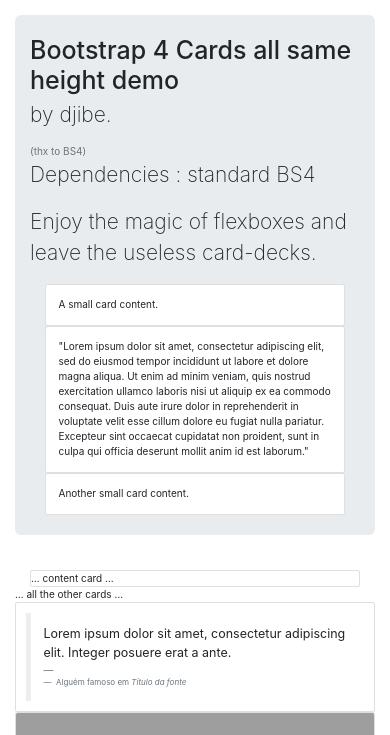
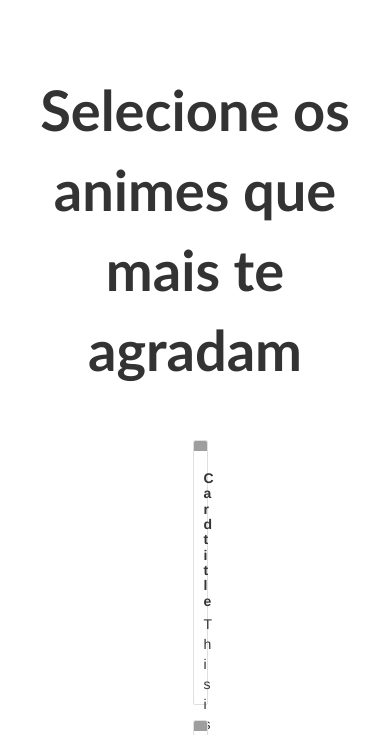
Before and after one commit to userddssilva/ods-trabalho-ii, a Python web app: template app/templates/first-login.html in a window 390 px wide. Shown: the top 735 px of the page. Run offline with Jinja, Linux system fonts and the light colour scheme; the template is opened without the code that fills it, so the values that code supplies are empty; some libraries are stand-ins or nearby versions; grey boxes are pictures that could not be loaded.

Commit message:
feat: primeiro login

```diff
--- a/app/templates/first-login.html
+++ b/app/templates/first-login.html
@@ -17,211 +17,197 @@
   <link rel="stylesheet" href="https://maxcdn.bootstrapcdn.com/bootstrap/3.4.1/css/bootstrap.min.css">
   <!-- <link rel="stylesheet" href="css/styles.css"> -->
 
-<style>
-  .my-flex-card > div > div.card {
-      height: calc(100% - 15px);
-      margin-bottom: 15px;
-  }
+  <style>
+    .grid-cards {
+      margin-top: 50px;
+      margin-left: 200px;
+      margin-right: 200px;
+      margin-bottom: 100px;
+    }
+
+    .text-select-item {
+      margin-top: 70px;
+      text-align: center;
+      font-family: 'Trebuchet MS', 'Lucida Sans Unicode', 'Lucida Grande', 'Lucida Sans', Arial, sans-serif;
+      font-size: 56px;
+      font-weight: bold;
+    }
+
+    h5 {
+      font-weight: bold;
+    }
+
+    /* img {
+      height: 150px;
+      width: 100%;
+    }
+
+    .item {
+      padding-left: 5px;
+      padding-right: 5px;
+    } */
+
+    .item-card {
+      transition: 0.5s;
+      cursor: pointer;
+    }
+
+    .item-card-title {
+      font-size: 15px;
+      transition: 1s;
+      cursor: pointer;
+    }
+
+    .item-card-title i {
+      font-size: 15px;
+      transition: 1s;
+      cursor: pointer;
+      color: #ffa710
+    }
+
+    .card-title i:hover {
+      transform: scale(1.25) rotate(100deg);
+      color: #18d4ca;
+
+    }
+
+    .card:hover {
+      transform: scale(1.05);
+      box-shadow: 10px 10px 15px rgba(0, 0, 0, 0.3);
+    }
+
+    .card-text {
+      height: 80px;
+    }
+
+    .card::before,
+    .card::after {
+      position: absolute;
+      top: 0;
+      right: 0;
+      bottom: 0;
+      left: 0;
+      transform: scale3d(0, 0, 1);
+      transition: transform .3s ease-out 0s;
+      background: rgba(255, 255, 255, 0.1);
+      content: '';
+      pointer-events: none;
+    }
+
+    .card::before {
+      transform-origin: left top;
+    }
+
+    .card::after {
+      transform-origin: right bottom;
+    }
+
+    .card:hover::before,
+    .card:hover::after,
+    .card:focus::before,
+    .card:focus::after {
+      transform: scale3d(1, 1, 1);
+    }
   </style>
+
+  <script>
+    var a;
+    function show_hide(card_id) {
+      if (a == 1) {
+        // document.getElementById("card-x").style.display = "inline";
+        document.getElementById(card_id).style.backgroundColor = ""
+        a = 0;
+      } else {
+        document.getElementById(card_id).style.backgroundColor = "#d2d2d2"
+        // document.getElementById("card-x").style.display = "none";
+        a = 1;
+      }
+      return a;
+    }
+  </script>
 </head>
 
-<body >
-  <link href="https://maxcdn.bootstrapcdn.com/bootstrap/4.0.0/css/bootstrap.min.css" rel="stylesheet" />
-
-<link href="https://fonts.googleapis.com/css?family=Roboto:300,300i,400,400i,500,500i,700,700i" rel="stylesheet">
-<div class="container">
-  <div class="row my-4">
-    <div class="col">
-      <div class="jumbotron">
-        <h1>Bootstrap 4 Cards all same height demo</h1>
-        <p class="lead">by djibe.</p>
-        <span class="text-muted">(thx to BS4)</span>
-        <p>Dependencies : standard BS4</p>
-        <p>
-          Enjoy the magic of flexboxes and leave the useless card-decks.
-        </p>
-        <div class="container-fluid">
-          <div class="row">
-            <div class="col-sm d-flex">
-              <div class="card card-body flex-fill">
-                A small card content.
-              </div>
+<body>
+  <div class="text-select-item">
+    Selecione os animes que mais te agradam
+  </div>
+  <!-- ------------------------------------------------------------------------------- -->
+  <div class="grid-cards">
+    <form action="#" method="post">
+      <div class="row row-cols-1 row-cols-md-4 g-4">
+        <div class="col">
+          <div class="card h-100" id="card-x" onclick="show_hide('card-x')">
+            <img src="..." class="card-img-top"
+              onerror="this.onerror=null; this.src='https://reactnativecode.com/wp-content/uploads/2018/02/Default_Image_Thumbnail.png'">
+            <div class="card-body">
+              <h5 class="card-title">Card title</h5>
+              <p class="card-text">This is a longer card with supporting text below as a natural lead-in to additional
+                content. This content is a little bit longer.</p>
             </div>
-            <div class="col-sm d-flex">
-              <div class="card card-body flex-fill">
-                "Lorem ipsum dolor sit amet, consectetur adipiscing elit, sed do eiusmod tempor incididunt ut labore et dolore magna aliqua. Ut enim ad minim veniam, quis nostrud exercitation ullamco laboris nisi ut aliquip ex ea commodo consequat. Duis aute irure dolor
-                in reprehenderit in voluptate velit esse cillum dolore eu fugiat nulla pariatur. Excepteur sint occaecat cupidatat non proident, sunt in culpa qui officia deserunt mollit anim id est laborum."
-              </div>
+          </div>
+        </div>
+        <div class="col">
+          <div class="card h-100">
+            <img src="..." class="card-img-top"
+              onerror="this.onerror=null; this.src='https://reactnativecode.com/wp-content/uploads/2018/02/Default_Image_Thumbnail.png'">
+            <div class="card-body">
+              <h5 class="card-title">Card title</h5>
+              <p class="card-text">This is a longer card with supporting text below as a natural lead-in to additional
+                content. This content is a little bit longer.
+                This is a longer card with supporting text below as a natural lead-in to additional content. This ...
+              </p>
             </div>
-            <div class="col-sm d-flex">
-              <div class="card card-body flex-fill">
-                Another small card content.
-              </div>
+          </div>
+        </div>
+        <div class="col">
+          <div class="card h-100">
+            <img src="..." class="card-img-top"
+              onerror="this.onerror=null; this.src='https://reactnativecode.com/wp-content/uploads/2018/02/Default_Image_Thumbnail.png'">
+            <div class="card-body">
+              <h5 class="card-title">Card title</h5>
+              <p class="card-text">This is a longer card with supporting text below as a natural lead-in to additional
+                content.</p>
+            </div>
+          </div>
+        </div>
+        <div class="col">
+          <div class="card h-100">
+            <img src="..." class="card-img-top"
+              onerror="this.onerror=null; this.src='https://reactnativecode.com/wp-content/uploads/2018/02/Default_Image_Thumbnail.png'">
+            <div class="card-body">
+              <h5 class="card-title">Card title</h5>
+              <p class="card-text">This is a longer card with supporting text below as a natural lead-in to additional
+                content. This content is a little bit longer.
+              </p>
+            </div>
+          </div>
+        </div>
+        <div class="col">
+          <div class="card h-100">
+            <img src="..." class="card-img-top"
+              onerror="this.onerror=null; this.src='https://reactnativecode.com/wp-content/uploads/2018/02/Default_Image_Thumbnail.png'">
+            <div class="card-body">
+              <h5 class="card-title">Card title</h5>
+              <p class="card-text">This is a longer card with supporting text below as a natural lead-in to additional
+                content. This content is a little bit longer.</p>
+            </div>
+          </div>
+        </div>
+        <div class="col">
+          <div class="card h-100">
+            <img src="..." class="card-img-top"
+              onerror="this.onerror=null; this.src='https://reactnativecode.com/wp-content/uploads/2018/02/Default_Image_Thumbnail.png'">
+            <div class="card-body">
+              <h5 class="card-title">Card title</h5>
+              <p class="card-text">This is a longer card with supporting text below as a natural lead-in to additional
+                content. This content is a little bit longer.</p>
             </div>
           </div>
         </div>
       </div>
-    </div>
+    </form>
   </div>
+  <!-- ------------------------------------------------------------------------------- -->
+</body>
 
-  <div class="container-fluid content-row">
-    <div class="row">
-        <div class="col-sm-12 col-lg-6">
-            <div class="card h-100">
-                … content card …
-            </div>
-        </div>
-        … all the other cards …
-    </div>
-  </div>
-
-  <div class="card p-3">
-    <blockquote class="blockquote mb-0 card-body">
-      <p>Lorem ipsum dolor sit amet, consectetur adipiscing elit. Integer posuere erat a ante.</p>
-      <footer class="blockquote-footer">
-        <small class="text-muted">
-          Alguém famoso em <cite title="Título da fonte">Título da fonte</cite>
-        </small>
-      </footer>
-    </blockquote>
-  </div>
-
-  <div class="card-columns">
-    <div class="card">
-      <img class="card-img-top" src="https://images.unsplash.com/photo-1444703686981-a3abbc4d4fe3?ixid=MnwxMjA3fDB8MHxzZWFyY2h8MXx8dW5pdmVyc2V8ZW58MHx8MHx8&ixlib=rb-1.2.1&w=1000&q=80" alt="Imagem de capa do card">
-      <div class="card-body">
-        <h5 class="card-title">Título do card que quebra em uma nova linha</h5>
-        <p class="card-text">Este é um card mais longo com suporte a texto embaixo, que funciona como uma introdução a um conteúdo adicional. Este conteúdo é um pouco maior.</p>
-      </div>
-    </div>
-  </div>
-
-
-  <hr class="rounded">
-
-<div class="row my-flex-card">
-    <div class="col-lg-3 col-sm-6">
-        <div class="card">
-            <div class="card-block">
-                aaaa
-            </div>
-        </div>
-    </div>
-    <div class="col-lg-3 col-sm-6">
-        <div class="card">
-            <div class="card-block">
-                bbbb
-            </div>
-        </div>
-    </div>
-    <div class="col-lg-3 col-sm-6">
-        <div class="card">
-            <div class="card-block">
-                cccc
-            </div>
-        </div>
-    </div>
-    <div class="col-lg-3 col-sm-6">
-        <div class="card">
-            <div class="card-block">
-                dddd
-            </div>
-        </div>
-    </div>
-</div>
-
-<hr class="rounded">
-
-<div class="card-deck">
-  <div class="card">
-    <img class="card-img-top" src="https://images.unsplash.com/photo-1444703686981-a3abbc4d4fe3?ixid=MnwxMjA3fDB8MHxzZWFyY2h8MXx8dW5pdmVyc2V8ZW58MHx8MHx8&ixlib=rb-1.2.1&w=1000&q=80" alt="Card image cap">
-    <div class="card-body">
-      <h5 class="card-title">Card title</h5>
-      <p class="card-text">This is a longer card with supporting text below as a natural lead-in to additional content. This content is a little bit longer.</p>
-      <p class="card-text"><small class="text-muted">Last updated 3 mins ago</small></p>
-    </div>
-  </div>
-  <div class="card">
-    <img class="card-img-top" src="https://images.unsplash.com/photo-1444703686981-a3abbc4d4fe3?ixid=MnwxMjA3fDB8MHxzZWFyY2h8MXx8dW5pdmVyc2V8ZW58MHx8MHx8&ixlib=rb-1.2.1&w=1000&q=80" alt="Card image cap">
-    <div class="card-body">
-      <h5 class="card-title">Card title</h5>
-      <p class="card-text">This card has supporting text below as a natural lead-in to additional content.</p>
-      <p class="card-text"><small class="text-muted">Last updated 3 mins ago</small></p>
-    </div>
-  </div>
-  <div class="card">
-    <img class="card-img-top" src="https://images.unsplash.com/photo-1444703686981-a3abbc4d4fe3?ixid=MnwxMjA3fDB8MHxzZWFyY2h8MXx8dW5pdmVyc2V8ZW58MHx8MHx8&ixlib=rb-1.2.1&w=1000&q=80" alt="Card image cap">
-    <div class="card-body">
-      <h5 class="card-title">Card title</h5>
-      <p class="card-text">This is a wider card with supporting text below as a natural lead-in to additional content. This card has even longer content than the first to show that equal height action.</p>
-      <p class="card-text"><small class="text-muted">Last updated 3 mins ago</small></p>
-    </div>
-  </div>
-</div>
-
-<hr class="rounded">
-
-<div class="card-columns">
-  <div class="card">
-    <img class="card-img-top" src="https://images.unsplash.com/photo-1444703686981-a3abbc4d4fe3?ixid=MnwxMjA3fDB8MHxzZWFyY2h8MXx8dW5pdmVyc2V8ZW58MHx8MHx8&ixlib=rb-1.2.1&w=1000&q=80" alt="Card image cap">
-    <div class="card-block">
-      <h4 class="card-title">Card title that wraps to a new line</h4>
-      <p class="card-text">This is a longer card with supporting text below as a natural lead-in to additional content. This content is a little bit longer.</p>
-    </div>
-  </div>
-  <div class="card card-block">
-    <blockquote class="card-blockquote">
-      <p>Lorem ipsum dolor sit amet, consectetur adipiscing elit. Integer posuere erat a ante.</p>
-      <footer>
-        <small class="text-muted">
-          Someone famous in <cite title="Source Title">Source Title</cite>
-        </small>
-      </footer>
-    </blockquote>
-  </div>
-  <div class="card">
-    <img class="card-img-top" src="https://images.unsplash.com/photo-1444703686981-a3abbc4d4fe3?ixid=MnwxMjA3fDB8MHxzZWFyY2h8MXx8dW5pdmVyc2V8ZW58MHx8MHx8&ixlib=rb-1.2.1&w=1000&q=80" alt="Card image cap">
-    <div class="card-block">
-      <h4 class="card-title">Card title</h4>
-      <p class="card-text">This card has supporting text below as a natural lead-in to additional content.</p>
-      <p class="card-text"><small class="text-muted">Last updated 3 mins ago</small></p>
-    </div>
-  </div>
-  <div class="card card-block card-inverse card-primary text-xs-center">
-    <blockquote class="card-blockquote">
-      <p>Lorem ipsum dolor sit amet, consectetur adipiscing elit. Integer posuere erat.</p>
-      <footer>
-        <small>
-          Someone famous in <cite title="Source Title">Source Title</cite>
-        </small>
-      </footer>
-    </blockquote>
-  </div>
-  <div class="card card-block text-xs-center">
-    <h4 class="card-title">Card title</h4>
-    <p class="card-text">This card has supporting text below as a natural lead-in to additional content.</p>
-    <p class="card-text"><small class="text-muted">Last updated 3 mins ago</small></p>
-  </div>
-  <div class="card">
-    <img class="card-img" src="https://images.unsplash.com/photo-1444703686981-a3abbc4d4fe3?ixid=MnwxMjA3fDB8MHxzZWFyY2h8MXx8dW5pdmVyc2V8ZW58MHx8MHx8&ixlib=rb-1.2.1&w=1000&q=80" alt="Card image">
-  </div>
-  <div class="card card-block text-xs-right">
-    <blockquote class="card-blockquote">
-      <p>Lorem ipsum dolor sit amet, consectetur adipiscing elit. Integer posuere erat a ante.</p>
-      <footer>
-        <small class="text-muted">
-          Someone famous in <cite title="Source Title">Source Title</cite>
-        </small>
-      </footer>
-    </blockquote>
-  </div>
-  <div class="card card-block">
-    <h4 class="card-title">Card title</h4>
-    <p class="card-text">This is a wider card with supporting text below as a natural lead-in to additional content. This card has even longer content than the first to show that equal height action.</p>
-    <p class="card-text"><small class="text-muted">Last updated 3 mins ago</small></p>
-  </div>
-</div>
-
-
-</body>
 </html>
```
